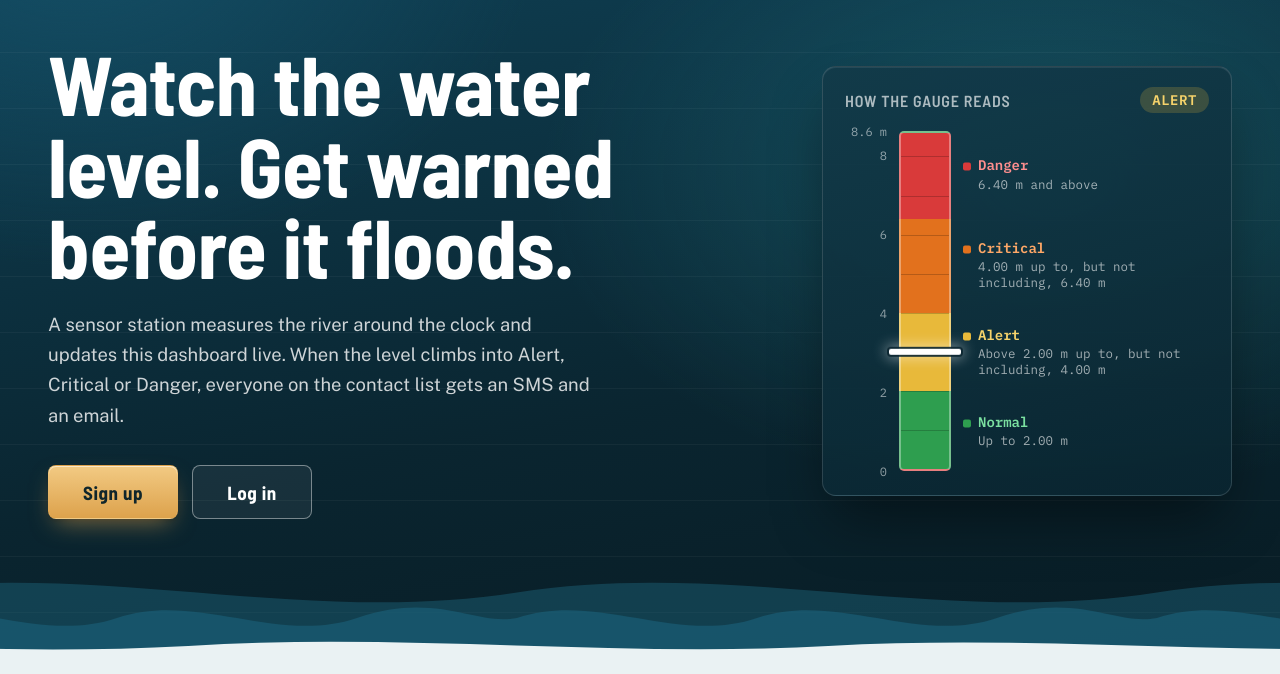
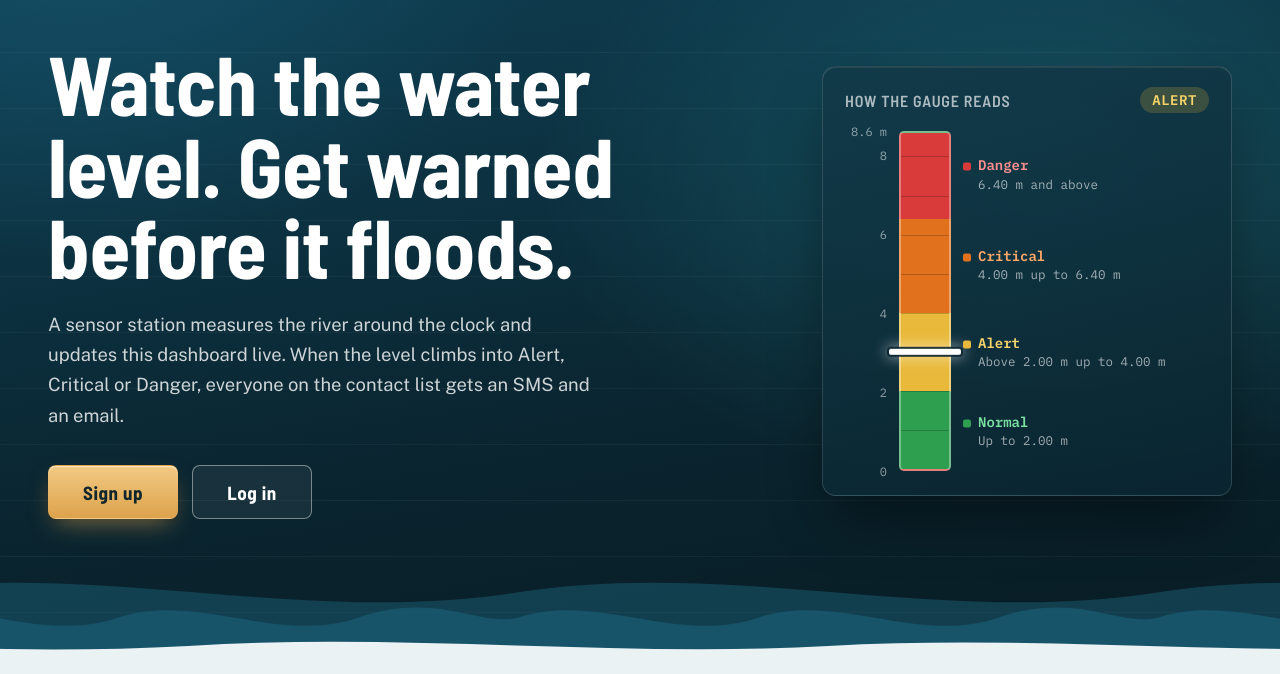
Before and after one commit to shekiyah/floodwater-monitoring-system, a plain HTML site: page index.html in a window 1280 px wide. Shown: the part 77-751 px from the top of the page. Drawn offline with nearby package versions, Linux system fonts and the light colour scheme.

Commit message:
Add files via upload

```diff
--- a/index.html
+++ b/index.html
@@ -70,8 +70,8 @@
 
                     <div class="board-zones">
                         <div class="zone zone--danger">Danger<small>6.40 m and above</small></div>
-                        <div class="zone zone--critical">Critical<small>4.00 m up to, but not including, 6.40 m</small></div>
-                        <div class="zone zone--alert">Alert<small>Above 2.00 m up to, but not including, 4.00 m</small></div>
+                        <div class="zone zone--critical">Critical<small>4.00 m up to 6.40 m</small></div>
+                        <div class="zone zone--alert">Alert<small>Above 2.00 m up to 4.00 m</small></div>
                         <div class="zone zone--normal">Normal<small>Up to 2.00 m</small></div>
                     </div>
 
```
